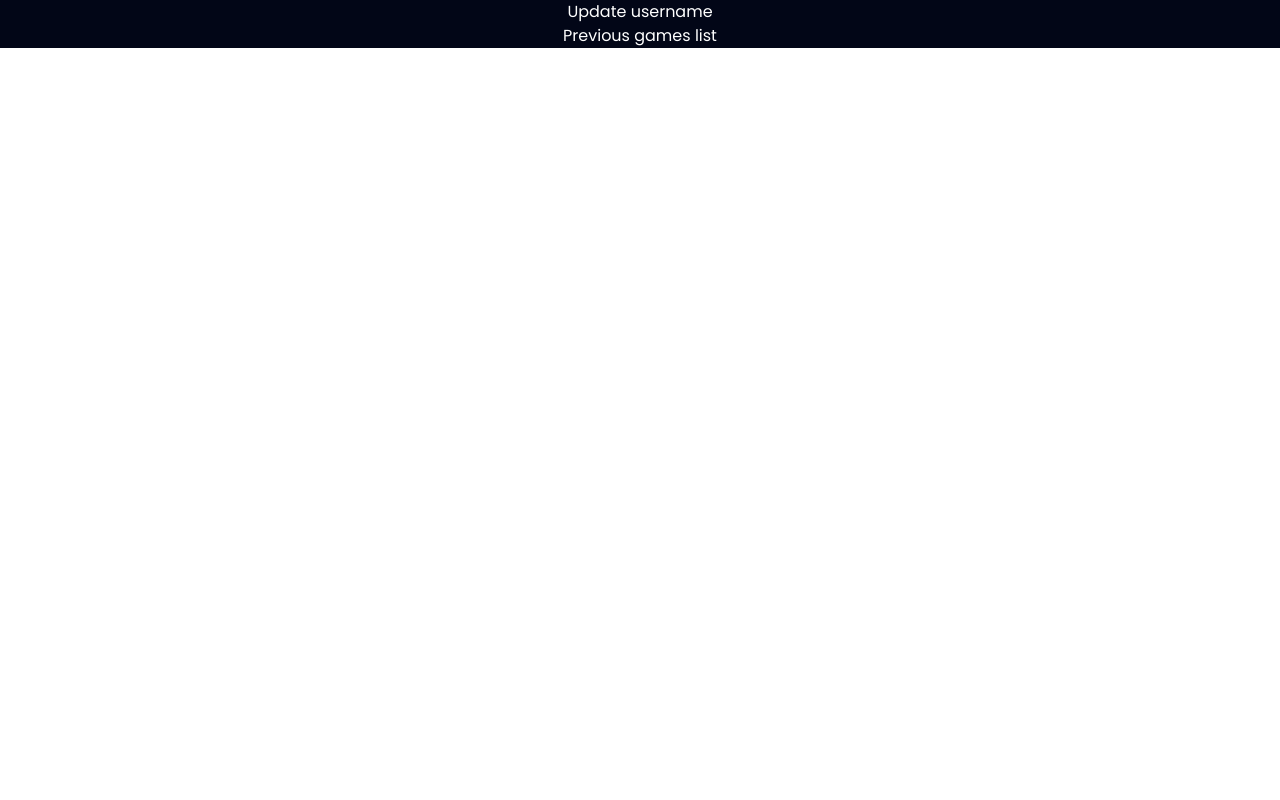
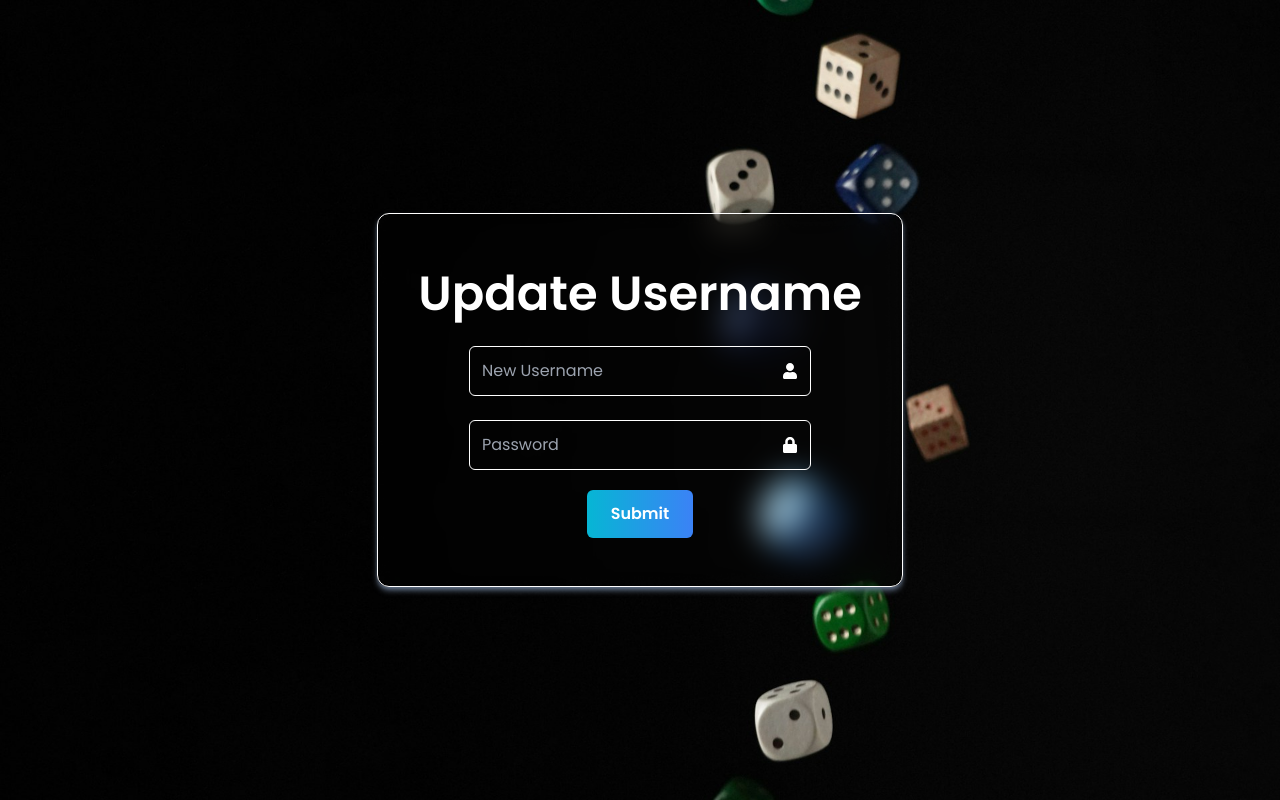
Before and after one commit to ClaudioMartinH/6-Claudio-Martin-Andrea-Rethy, a React (Vite) app in the folder client/: page /profile in a window 1280 px wide. Built offline with nearby package versions, Linux system fonts and the light colour scheme.

Commit message:
Create ListGames, update Profile update page

```diff
--- /dev/null
+++ b/client/src/components/ListGames.tsx
@@ -0,0 +1,9 @@
+// Manage API: GET /playerGames/:id
+
+const ListGames = () => {
+  return (
+    <div className='text-white'>List My Games</div>
+  )
+}
+
+export default ListGames
--- a/client/src/components/Players.tsx
+++ b/client/src/components/Players.tsx
@@ -1,4 +1,4 @@
-// Manage API call to get all players
+// Manage API: GET /players
 const Players = () => {
   return (
     <div className="text-white text-2xl">List of All Players</div>
--- a/client/src/components/Rankings.tsx
+++ b/client/src/components/Rankings.tsx
@@ -1,4 +1,4 @@
-// Manage API calls to get winner, looser and all rankings
+// Manage API: GET /ranking, GET /loser, GET /winner
 
 const Rankings = () => {
   return (
--- a/client/src/components/RollDice.tsx
+++ b/client/src/components/RollDice.tsx
@@ -2,6 +2,7 @@ import { useState } from "react";
 import Dice from "./Dice";
 
 const RollDice = () => {
+    // Manage API: POST /playerGames/:id
     const [state, setState] = useState({
         dice1: 1 as 1 | 2 | 3 | 4 | 5 | 6,
         dice2: 1 as 1 | 2 | 3 | 4 | 5 | 6,
@@ -34,6 +35,7 @@ const RollDice = () => {
         }, 1000);
     }
 
+    // Manage API: DELETE /playerGames/:id
     const deleteGames = () => {
         setState({
             dice1: 1,
--- a/client/src/screens/LoginPage.tsx
+++ b/client/src/screens/LoginPage.tsx
@@ -10,7 +10,7 @@ const LoginPage: React.FC = () => {
   // const [password, setPassword] = useState("");
 
   const handleLogin = (e: React.FormEvent) => {
-
+    // Manage API: GET /players/:id
     e.preventDefault();
     // Handle login logic here
     // console.log("Username:", username);
--- a/client/src/screens/MainPage.tsx
+++ b/client/src/screens/MainPage.tsx
@@ -3,8 +3,9 @@ import dice from '../assets/dice.jpg'
 import RollDice from '../components/RollDice';
 import Players from '../components/Players';
 import Rankings from '../components/Rankings';
+import ListGames from '../components/ListGames';
 import { FaDice, FaUsers } from "react-icons/fa";
-import { FaRankingStar } from "react-icons/fa6";
+import { FaRankingStar, FaList } from "react-icons/fa6";
 import { useState } from 'react';
 
 
@@ -17,11 +18,13 @@ const MainPage: React.FC = () => {
           <SidebarItem icon={<FaDice size={20}/>} text={"Game"} active={view === 0} onClick={() => setView(0)}/>
           <SidebarItem icon={<FaUsers size={20}/>} text={"Players"} active={view === 1} onClick={() => setView(1)}/>
           <SidebarItem icon={<FaRankingStar size={20}/>} text={"Ranking"} active={view === 2} onClick={() => setView(2)}/>
+          <SidebarItem icon={<FaList size={20}/>} text={"My Games"} active={view === 3} onClick={() => setView(3)}/>
         </Sidebar>
         <div className='py-20 px-48 rounded-xl border border-slate-500 backdrop-blur-lg shadow-md shadow-slate-600'>
             {view === 0 && <RollDice />}
             {view === 1 && <Players />}
             {view === 2 && <Rankings />}
+            {view === 3 && <ListGames />}
         </div>
         <div></div>
     </section>
--- a/client/src/screens/ProfilePage.tsx
+++ b/client/src/screens/ProfilePage.tsx
@@ -1,11 +1,36 @@
-
+import dice from '../assets/dice.jpg';
+import { FaUser,FaLock } from "react-icons/fa";
+import { useNavigate } from "react-router-dom";
 
 const ProfilePage = () => {
+  const navigate = useNavigate();
+  const handleUpdate = (e: React.FormEvent) => {
+
+    e.preventDefault();
+    // Handle update logic here: username can be updated if password is correct
+    // Manage API: PUT /players/:id
+    // console.log("Username:", username);
+    // console.log("Password:", password);
+    navigate("/home");
+  };
+
   return (
-    <div className="text-white bg-slate-950">
-        <p>Update username</p>
-        <p>Previous games list</p>
-    </div>
+    <section className='flex justify-center items-center min-h-full bg-black' style={{ backgroundImage: `url(${dice})`, backgroundSize: 'cover', backgroundPosition: 'center' }}>
+      <div className='m-4 p-10 rounded-xl border border-white backdrop-blur-lg shadow-md shadow-slate-500'>
+        <form action=''>
+          <h1 className='text-white text-5xl font-semibold my-4'>Update Username</h1>
+          <div className='relative'>
+            <input className='rounded-md p-3 my-3 border border-white bg-transparent text-white' type='text' placeholder='New Username' required />
+            <FaUser className='text-white absolute right-16 top-1/2 -translate-y-2/4'/>
+          </div>
+          <div className='relative'>
+            <input className='rounded-md p-3 my-3 border border-white bg-transparent text-white' type='password' placeholder='Password' required />
+            <FaLock className='text-white absolute right-16 top-1/2 -translate-y-2/4'/>
+          </div>
+          <button type='submit' className='py-3 px-6 m-2 rounded-md bg-gradient-to-r from-cyan-500 to-blue-500 text-white font-semibold hover:opacity-85' onClick={handleUpdate}>Submit</button>
+        </form>
+      </div>
+    </section>
   )
 }
 
--- a/client/src/screens/RegisterPage.tsx
+++ b/client/src/screens/RegisterPage.tsx
@@ -9,8 +9,8 @@ const RegisterPage: React.FC = () => {
   // const [username, setUsername] = useState("");
   // const [password, setPassword] = useState("");
 
-  const handleLogin = (e: React.FormEvent) => {
-
+  const handleRegister = (e: React.FormEvent) => {
+    // Manage API: POST /players
     e.preventDefault();
     // Handle login logic here
     // console.log("Username:", username);
@@ -31,7 +31,7 @@ const RegisterPage: React.FC = () => {
             <input className='rounded-md p-3 my-3 border border-white bg-transparent text-white' type='password' placeholder='Password' required />
             <FaLock className='text-white absolute right-8 top-1/2 -translate-y-2/4'/>
           </div>
-          <button type='submit' className='py-3 px-6 m-2 rounded-md bg-gradient-to-r from-cyan-500 to-blue-500 text-white font-semibold hover:opacity-85' onClick={handleLogin}>Submit</button>
+          <button type='submit' className='py-3 px-6 m-2 rounded-md bg-gradient-to-r from-cyan-500 to-blue-500 text-white font-semibold hover:opacity-85' onClick={handleRegister}>Submit</button>
         </form>
       </div>
     </section>
```
Also changed, not shown: 1 other file (tests, documents, lock files or other folders).
